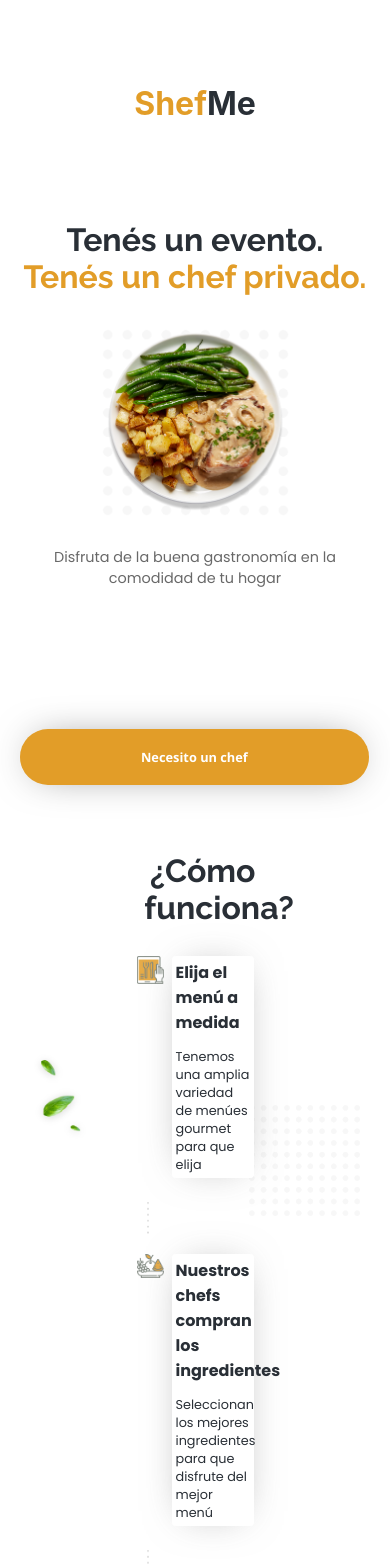
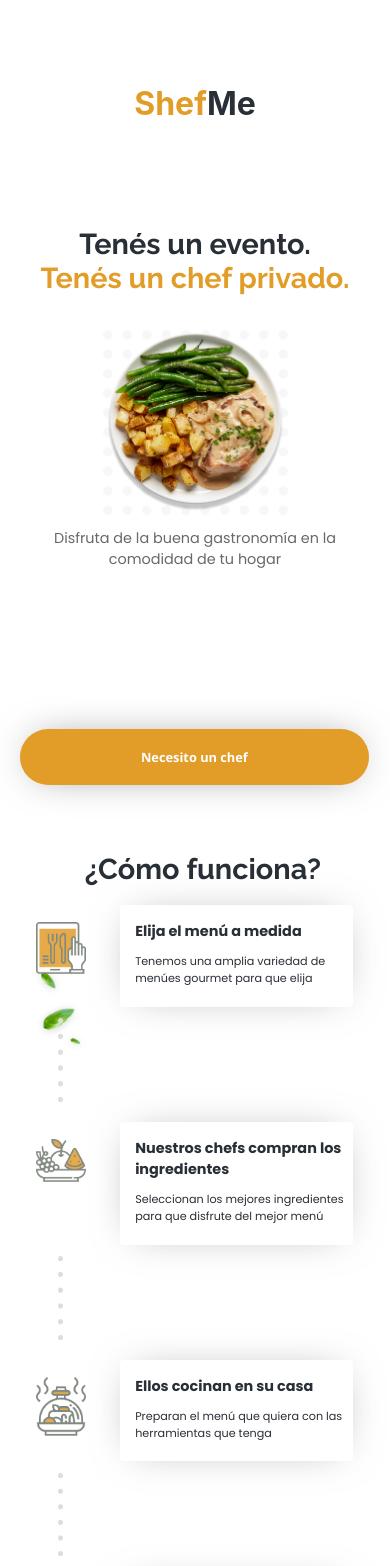
Before and after one commit to oviedo97fer/ShefMe-LandingPage, a React (Create React App) app: page / in a window 390 px wide. Shown: the top 1566 px of the page. Built offline with nearby package versions, Linux system fonts and the light colour scheme.

Commit message:
HowWorkView RD finished

```diff
--- a/src/components/Card/basura.css
+++ /dev/null
@@ -1,45 +0,0 @@
-.container{
-    width: 70vw;
-    position: relative;
-    border: 1px solid red;
-}
-
-.iconCard{
-    width: 8vw;
-    position: absolute;
-}
-.cardDesc{
-    position: relative;
-    background: #fff;
-    border-radius: 1vw;
-    box-shadow: 0px 0px 40px -15px rgba(102, 102, 102, 0.623);
-    margin-left: 30%;
-}
-.cardDesc h2{
-    text-align: left;
-    color: #292F36;
-    font-family: 'Poppins';
-    font-weight: bold;
-    font-size: 1em;
-    margin-top: 5%;
-    margin-left: 8%;
-    width: 90%;
-}
-.cardDesc p{
-    text-align: left;
-    color: #292F36;
-    font-family: 'Poppins';
-    font-size: 0.8em;
-    width: 70%;
-    margin: 0;
-    margin-left: 8%;
-    margin-bottom: 5%;
-}
-
-.dotsCard{
-    position: absolute;
-    width: 0.6vw;
-    margin-top: 1%;
-    top: 100%;
-    left: 3%;
-}
--- a/src/components/Card/style.css
+++ b/src/components/Card/style.css
@@ -44,3 +44,54 @@
     margin-top: 3vw;
     margin-bottom: 1vw;
   }
+
+  /*mediaqueries*/
+  @media (max-width: 1024px){
+    .container{
+      width: 95%;
+    }
+    .iconCard{
+      width: 15%;
+      padding: 5%;
+    }
+    .cardText h1{
+      padding-left: 3vw;
+      padding-top: 4vw;
+      padding-right: 1vw;
+    }
+    .cardText p{
+      padding-bottom: 5vw;
+      padding-left: 3vw;
+    }
+    .dotsCard{
+      width: 1.5%;
+      left: 11%;
+      margin: 0;
+    }
+  }
+
+@media (max-width: 450px){
+  .container{
+    width: 95%;
+  }
+  .iconCard{
+    width: 15%;
+    padding: 5%;
+  }
+  .cardText h1{
+    padding-left: 4vw;
+    padding-top: 4vw;
+    padding-right: 1vw;
+    font-size: 0.9em;
+  }
+  .cardText p{
+    font-size: 0.7em;
+    padding-bottom: 5vw;
+    padding-left: 4vw;
+  }
+  .dotsCard{
+    width: 1.5%;
+    left: 11%;
+    margin: 0;
+  }
+}
--- a/src/views/Home/style.css
+++ b/src/views/Home/style.css
@@ -136,6 +136,7 @@
     }
     .HomeTitleComp h1{
         text-align: center;
+        font-size: 1.8em;
     }
     .HomeTitleComp p{
         position: absolute;
--- a/src/views/HowWork/style.css
+++ b/src/views/HowWork/style.css
@@ -1,7 +1,7 @@
 .HowWorkView{
     position: relative;
     width: 100%;
-    height: 230vh;
+    height: auto;
     background: #fff;
     background-image: url('../../assets/seed.png');
     background-size: 25%;
@@ -22,7 +22,7 @@
     left: 35%;
 }
 .storyLineContainer{
-    position: absolute;
+    position: relative;
     left: 35vw;
     width: 10vw;
     z-index: 20;
@@ -53,3 +53,29 @@
     background-size: 40%;
     background-position:-20% 100%;
 }
+
+
+/*mediaqueries*/
+@media (max-width: 1024px){
+
+    .HowWorkTitle{
+        width: 80%;
+        left: 10%;
+        font-size: 1.8em
+    }
+    .storyLineContainer{
+        width: 70%;
+        left: 15%;
+            }
+}
+@media (max-width: 450px){
+
+    .HowWorkTitle{
+        width: 80%;
+        left: 10%
+    }
+    .storyLineContainer{
+        width: 90%;
+        left: 5%;
+    }
+}
```
